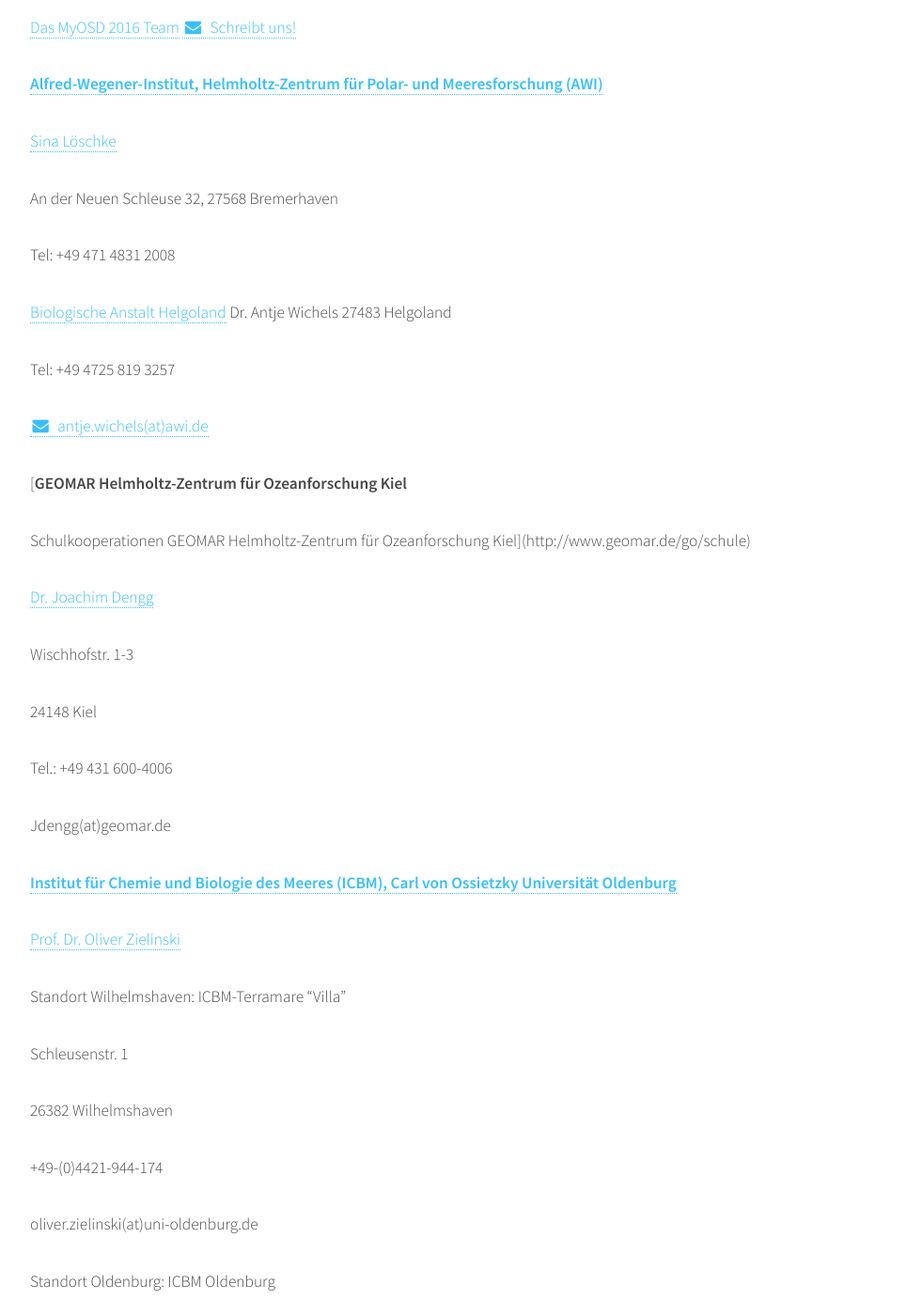
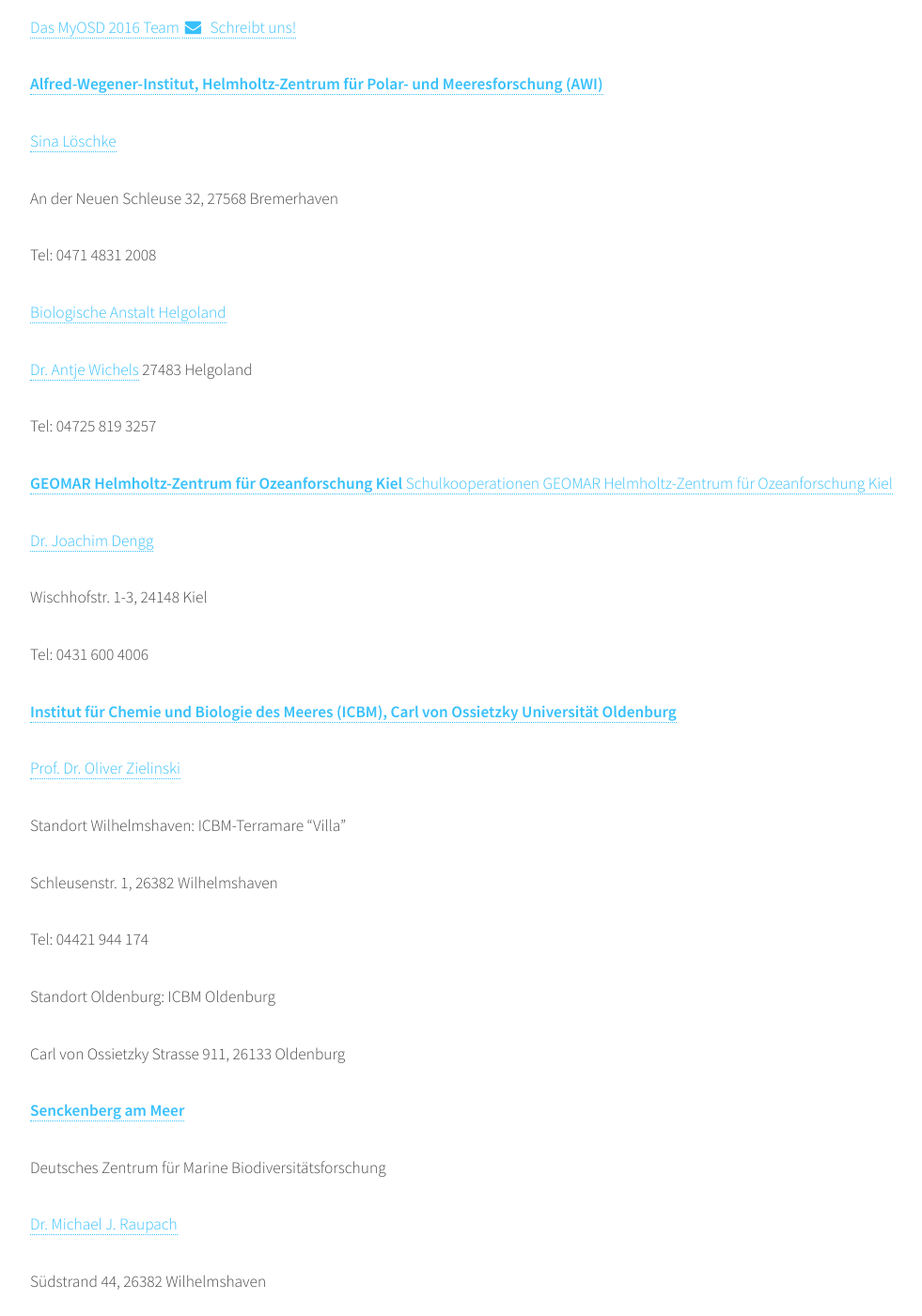
Before and after one commit to myosd/myosd.github.io, a Jekyll site: the page built from mitmachen/hubs/index.md, in a window 1280 px wide and 1400 px high, scrolled down 506 px. Shown: the whole window at 94% size, without its empty margins (128-1109 px from the left). Built offline with Jekyll 4.4.1, drawn with Linux system fonts in a browser that asks for light colours; some of the changed text lies outside the part shown.

Commit message:
Updated index.md

```diff
--- a/mitmachen/hubs/index.md
+++ b/mitmachen/hubs/index.md
@@ -14,8 +14,6 @@ Hier kannst Du Dir Dein MyOSD Sampling Kit abholen. Mach bitte vorher einen Term
 [Das MyOSD 2016 Team](/team)
 <a href="mailto:myosd-contact@microb3.eu"><i class="fa fa-envelope fa-fw"></i>&nbsp; Schreibt uns!</a>
 
-
-
 [**Alfred-Wegener-Institut, Helmholtz-Zentrum für Polar- und Meeresforschung (AWI)**](https://www.awi.de)
 
 [Sina Löschke](https://www.awi.de/ueber-uns/organisation/mitarbeiter/sina-loeschke.html)
@@ -23,32 +21,23 @@ Hier kannst Du Dir Dein MyOSD Sampling Kit abholen. Mach bitte vorher einen Term
 An der Neuen Schleuse 32,
 27568 Bremerhaven
 
-Tel: +49 471 4831 2008
+Tel: 0471 4831 2008
 
 [Biologische Anstalt Helgoland](https://www.awi.de/ueber-uns/standorte/helgoland.html)
-Dr. Antje Wichels
+
+[Dr. Antje Wichels](https://www.awi.de/ueber-uns/organisation/mitarbeiter/antje-wichels.html)
 27483 Helgoland
 
-Tel:     +49 4725 819 3257
+Tel: 04725 819 3257
 
-<a href="mailto:antje.wichels@awi.de"><i class="fa fa-envelope fa-fw"></i>&nbsp; antje.wichels(at)awi.de</a>
-
-
-[**GEOMAR Helmholtz-Zentrum für Ozeanforschung Kiel**
-
-Schulkooperationen GEOMAR Helmholtz-Zentrum für Ozeanforschung Kiel](http://www.geomar.de/go/schule)
+[**GEOMAR Helmholtz-Zentrum für Ozeanforschung Kiel** Schulkooperationen GEOMAR Helmholtz-Zentrum für Ozeanforschung Kiel](http://www.geomar.de/go/schule)
 
 [Dr. Joachim Dengg]( http://www.geomar.de/de/mitarbeiter/d/jdengg/)
 
-Wischhofstr. 1-3
-
+Wischhofstr. 1-3,
 24148 Kiel
 
-Tel.: +49 431 600-4006
-
-Jdengg(at)geomar.de
-
-
+Tel: 0431 600 4006
 
 [**Institut für Chemie und Biologie des Meeres (ICBM), Carl von Ossietzky Universität Oldenburg**](http://icbm.de)
 
@@ -56,22 +45,15 @@ Jdengg(at)geomar.de
 
 Standort Wilhelmshaven: ICBM-Terramare "Villa"
 
-Schleusenstr. 1
-
+Schleusenstr. 1,
 26382 Wilhelmshaven
 
-+49-(0)4421-944-174
-
-oliver.zielinski(at)uni-oldenburg.de
-
-
+Tel: 04421 944 174
 
 Standort Oldenburg: ICBM Oldenburg
 
-Carl von Ossietzky Strasse 911
-
+Carl von Ossietzky Strasse 911,
 26133 Oldenburg
-
 
 [**Senckenberg am Meer**]( http://www.senckenberg.de/root/index.php?page_id=154)
 
@@ -79,15 +61,13 @@ Deutsches Zentrum für Marine Biodiversitätsforschung
 
 [Dr. Michael J. Raupach](http://www.senckenberg.de/root/index.php?page_id=14157&preview=true)
 
-mraupach(at)senckenberg.de
+Südstrand 44, 26382 Wilhelmshaven
 
-Südstrand 44
-
-26382 Wilhelmshaven
-
-+49 (0)4421 9475 - 180
+Tel: 04421 9475 180
 
 
 [**MS Wissenschaft**]( https://ms-wissenschaft.de/)
 
-mobiler Hub: Kiel-Rendsburg-Hamburg-Geesthacht-Wittenberge-Tangermünde-Magdeburg-Brandenburg-Berlin-Mitte-Berlin-Spandau-Berlin-Tegel-Potsdam-Genthin.[Tourplan](https://ms-wissenschaft.de/ausstellung/tour-2016/)
+mobiler Hub: Kiel-Rendsburg-Hamburg-Geesthacht-Wittenberge-Tangermünde-Magdeburg-Brandenburg-Berlin-Mitte-Berlin-Spandau-Berlin-Tegel-Potsdam-Genthin.
+
+[Tourplan](https://ms-wissenschaft.de/ausstellung/tour-2016/)
```
